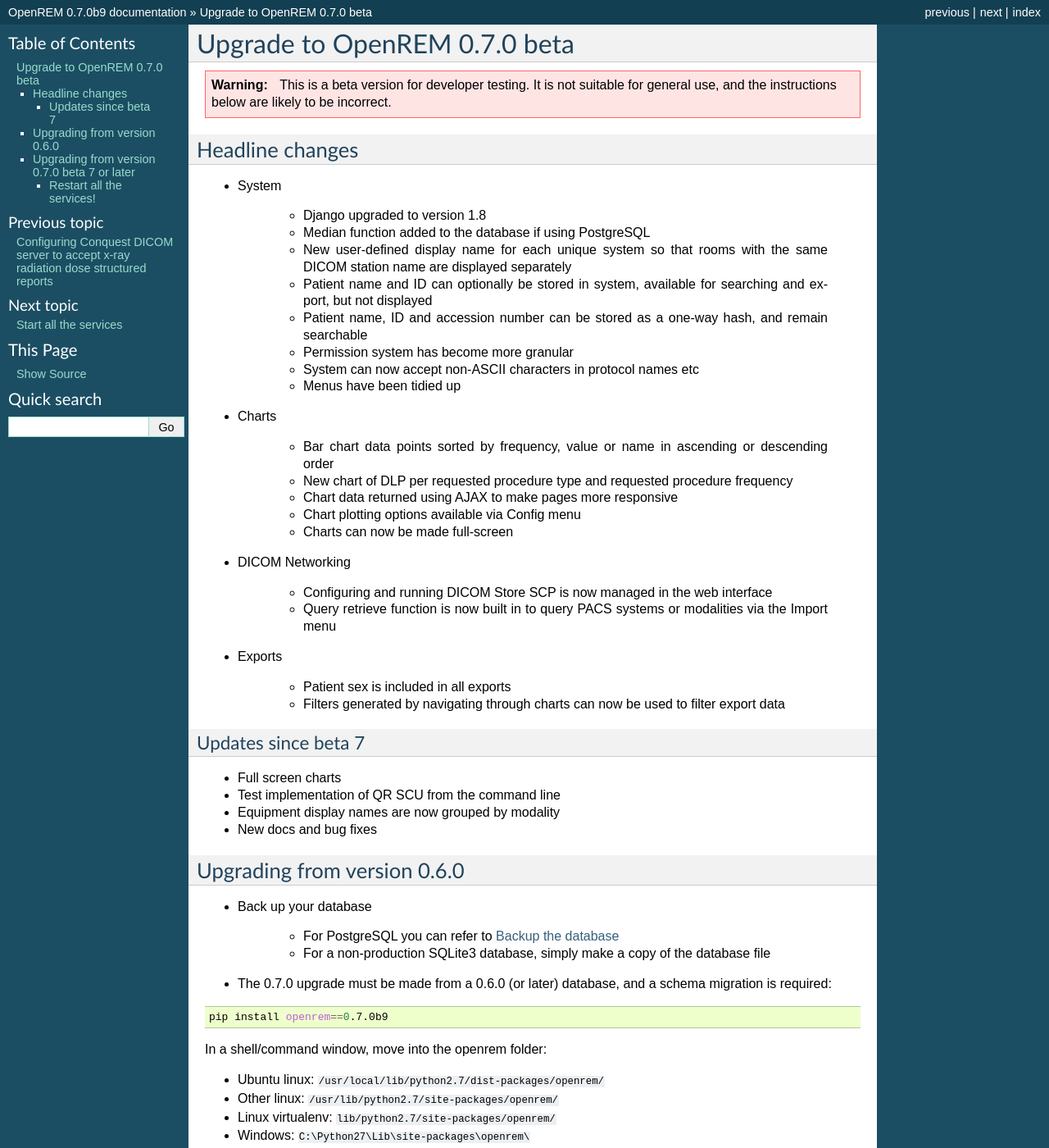
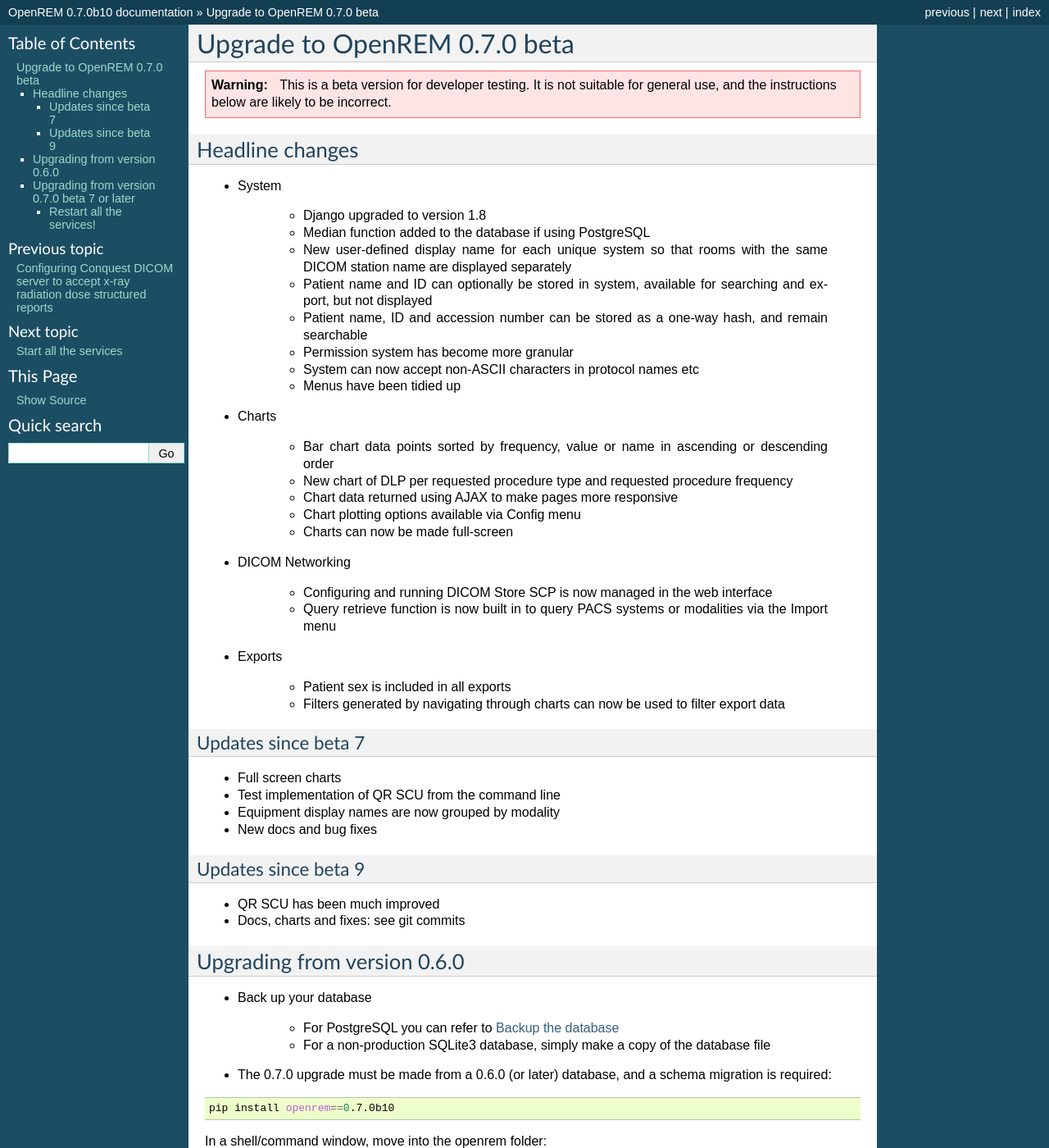
Before and after one commit to ckswilliams/modOpenREM, a Sphinx documentation site: the page built from docs/release-0.7.0.rst, in a window 1280 px wide and 1400 px high. Shown: the whole window at 82% size. Built offline with Sphinx 7.4.7, drawn with Linux system fonts in a browser that asks for light colours; some of the changed text lies outside the part shown.

Commit message:
Bumping version number for b10 release

```diff
--- a/CHANGES.rst
+++ b/CHANGES.rst
@@ -2,8 +2,8 @@
 OpenREM version history
 =======================
 
-0.7.0b9 (2015-11-19)
---------------------
+0.7.0b10 (2015-11-25)
+---------------------
 
 * `#315`_  Charts: made size of exported chart graphics follow the browser window size
 * `#313`_  Replaced non-working function with code to extract SeriesDescription etc in query response message
--- a/docs/changes.rst
+++ b/docs/changes.rst
@@ -2,8 +2,8 @@
 OpenREM version history
 =======================
 
-0.7.0b9 (2015-11-19)
---------------------
+0.7.0b10 (2015-11-25)
+---------------------
 
 * `#315`_  Charts: made size of exported chart graphics follow the browser window size
 * `#313`_  Replaced non-working function with code to extract SeriesDescription etc in query response message
--- a/docs/install.rst
+++ b/docs/install.rst
@@ -12,7 +12,7 @@
 
 .. sourcecode:: bash
 
-    pip install openrem==0.7.0b9
+    pip install openrem==0.7.0b10
 
 *Will need ``sudo`` or equivalent if installing on linux without using a virtualenv*
 
--- a/docs/release-0.7.0.rst
+++ b/docs/release-0.7.0.rst
@@ -47,6 +47,11 @@
 * Equipment display names are now grouped by modality
 * New docs and bug fixes
 
+Updates since beta 9
+====================
+* QR SCU has been much improved
+* Docs, charts and fixes: see git commits
+
 ****************************
 Upgrading from version 0.6.0
 ****************************
@@ -60,7 +65,7 @@
 
 .. sourcecode:: bash
 
-    pip install openrem==0.7.0b9
+    pip install openrem==0.7.0b10
 
 In a shell/command window, move into the openrem folder:
 
@@ -110,7 +115,7 @@
 
 .. sourcecode:: bash
 
-    pip install openrem==0.7.0b8
+    pip install openrem==0.7.0b10
 
 From the openrem folder (see above):
 
--- a/openrem/remapp/version.py
+++ b/openrem/remapp/version.py
@@ -1,3 +1,3 @@
-__version__ = "0.7.0b9"
+__version__ = "0.7.0b10"
 __docs_version__ = "latest"
 __short_version__ = "0.7"
```
